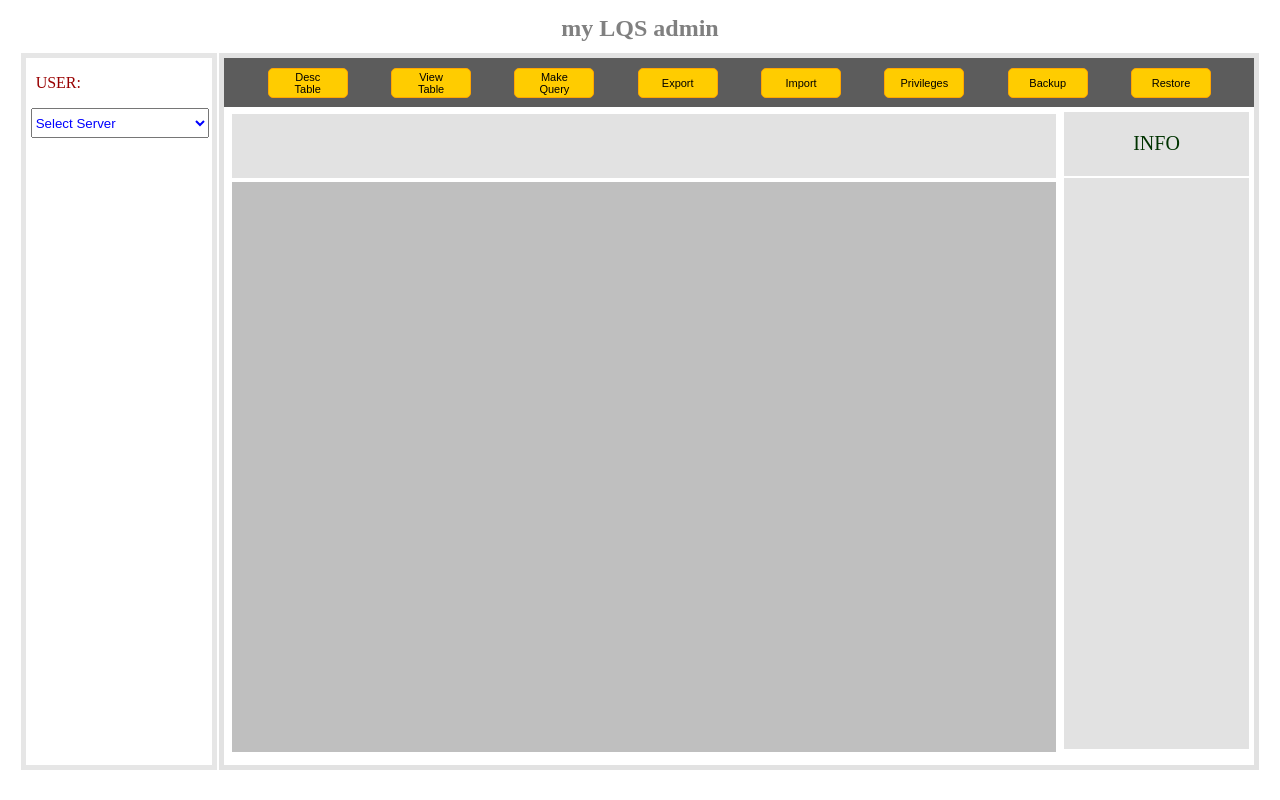
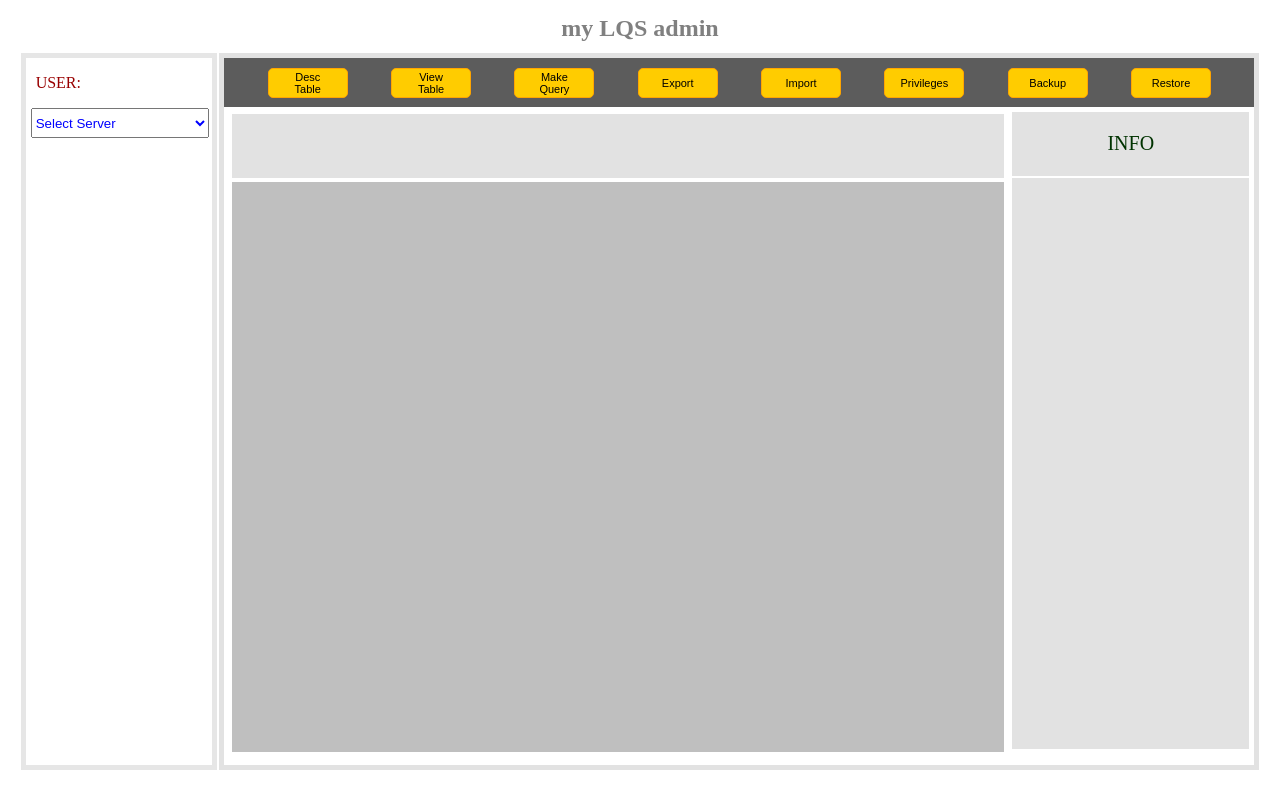
Before and after one commit to iggProjects/mySQLshell, a PHP site: page /index_myLQSadmin.php in a window 1280 px wide. Run offline with PHP 8.4, Linux system fonts and the light colour scheme.

Commit message:
commit "update bitakora"

```diff
--- a/assets/css/myLQSadmin.css
+++ b/assets/css/myLQSadmin.css
@@ -28,7 +28,7 @@
 
   /* .div-DB-view .div-der .der-console { width:98%; min-height: 85%; margin-top:0px;  } */
 
-  .div-DB-view .DB-info .div-der .der-console #display_result { width:80%; height:100%; margin-top:0px; padding-top:0px; text-align:center; border:5px solid white; background-color: #e6f2ff; }
+  .div-DB-view .DB-info .div-der .der-console #display_result { width:75%; height:100%; margin-top:0px; padding-top:0px; text-align:center; border:5px solid white; background-color: #e6f2ff; }
 
   .div-DB-view .DB-info .div-der .der-console #display_result .display-result-nav { width: 100%; height:10%; margin:auto; border:2px solid white; background-color: #e2e2e2; }
 
@@ -56,7 +56,7 @@
 
   .div-DB-view .DB-info .div-der .der-console #display_result #display-sql-console-Down table { font-size:12px; margin-right: auto; margin-left:auto; margin-top:0px; border:1px solid gray; }
 
-  .div-DB-view .DB-info .div-der .der-console #right_aside { width:18%; height:100%;margin-top:0px; padding-top:0px; overflow:scroll; font-size:11px; color:blue; border:5px solid white; background-color: #e2e2e2;}
+  .div-DB-view .DB-info .div-der .der-console #right_aside { width:23%; height:100%;margin-top:0px; padding-top:0px; overflow:scroll; font-size:11px; color:blue; border:5px solid white; background-color: #e2e2e2;}
 
   .div-DB-view .DB-info .div-der .der-console #right_aside .display_right_aside-comment { height:10%; border-bottom: 2px solid white ; }
 
```
